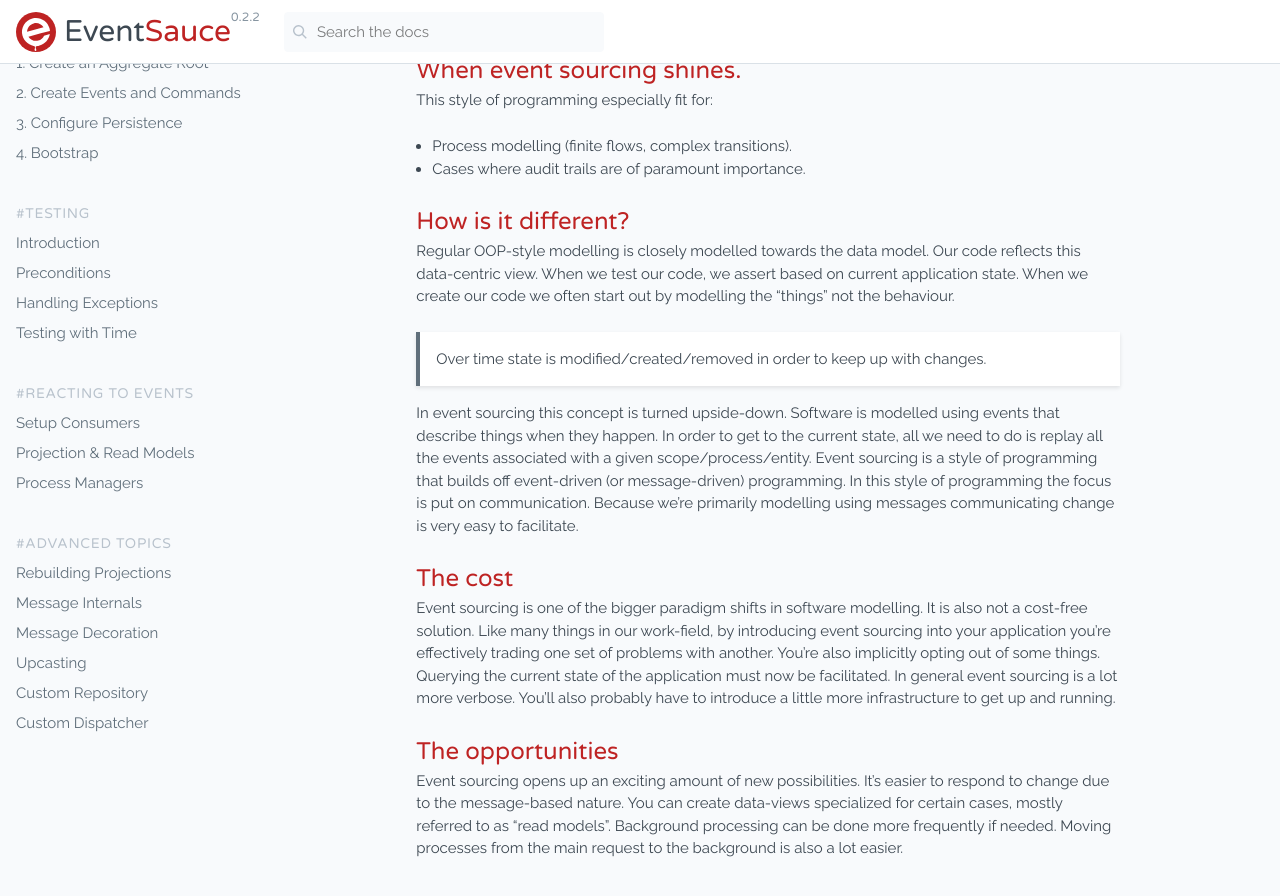
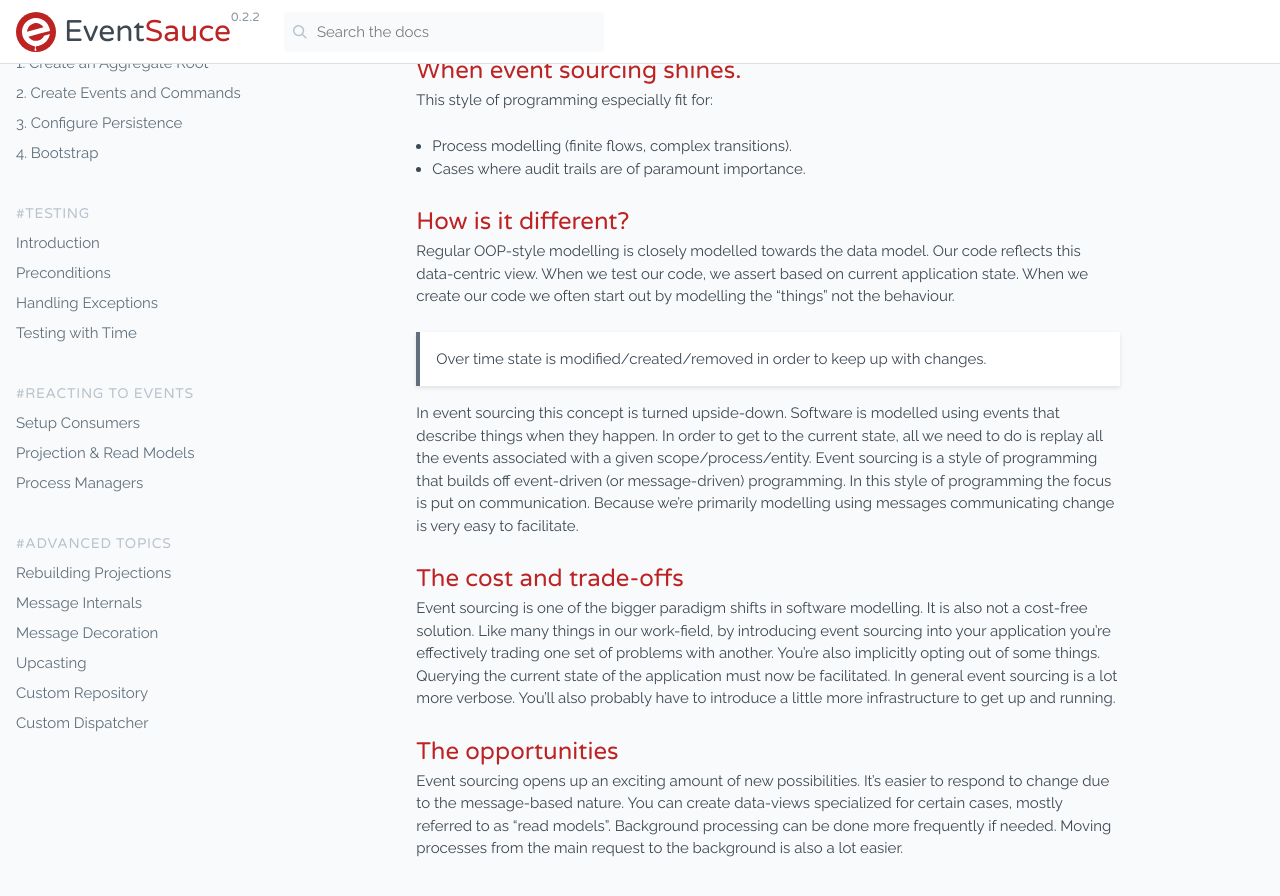
Before and after one commit to EventSaucePHP/EventSauce, a Jekyll site: the page built from docs/docs/event-sourcing.md, in a window 1280 px wide and 900 px high, scrolled down 300 px. Shown: the top 896 px of the window. Built offline with Jekyll 4.4.1, drawn with Linux system fonts in a browser that asks for light colours; comment, search, counter and statistics services are not loaded.

Commit message:
Add "trade-offs" to sub header

```diff
--- a/docs/docs/event-sourcing.md
+++ b/docs/docs/event-sourcing.md
@@ -41,7 +41,7 @@ style of programming the focus is put on communication. Because we're
 primarily modelling using messages communicating change is very easy to
 facilitate.
 
-## The cost
+## The cost and trade-offs
 
 Event sourcing is one of the bigger paradigm shifts in software modelling.
 It is also not a cost-free solution. Like many things in our work-field,
```
